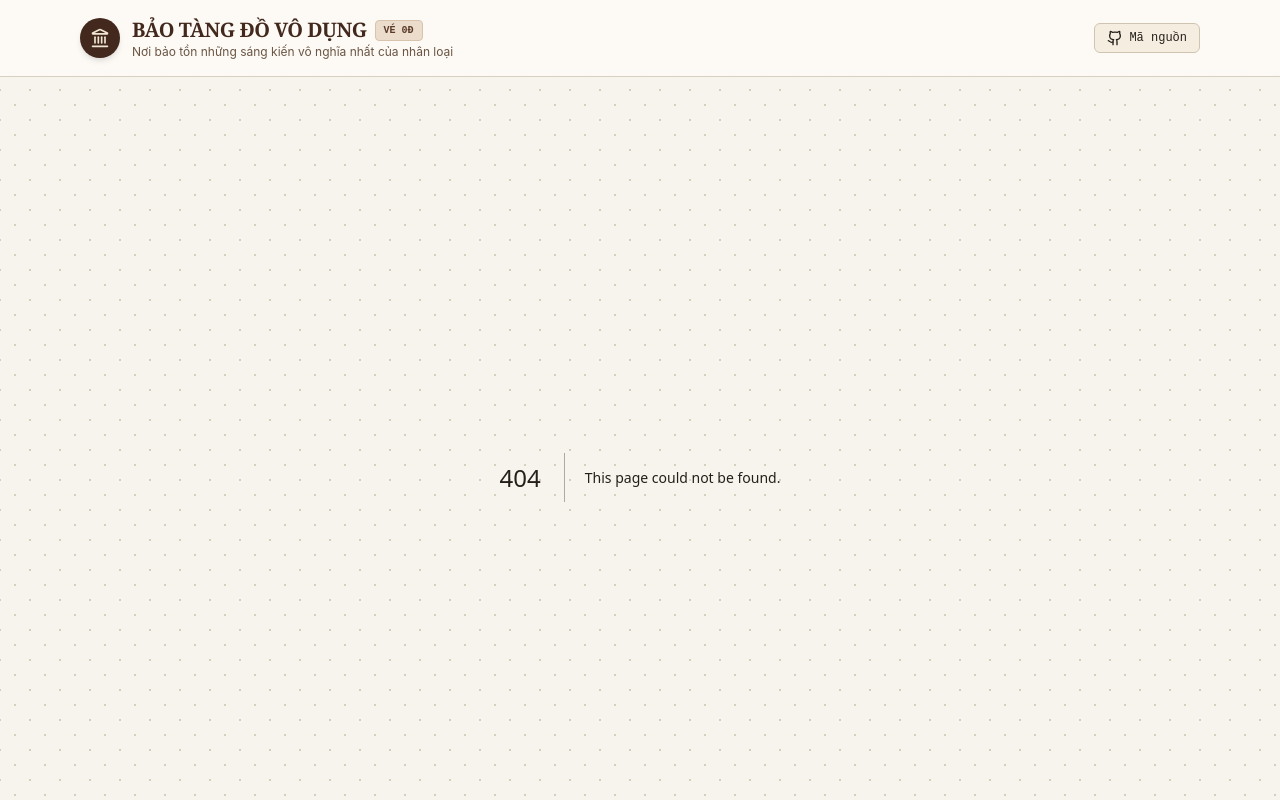
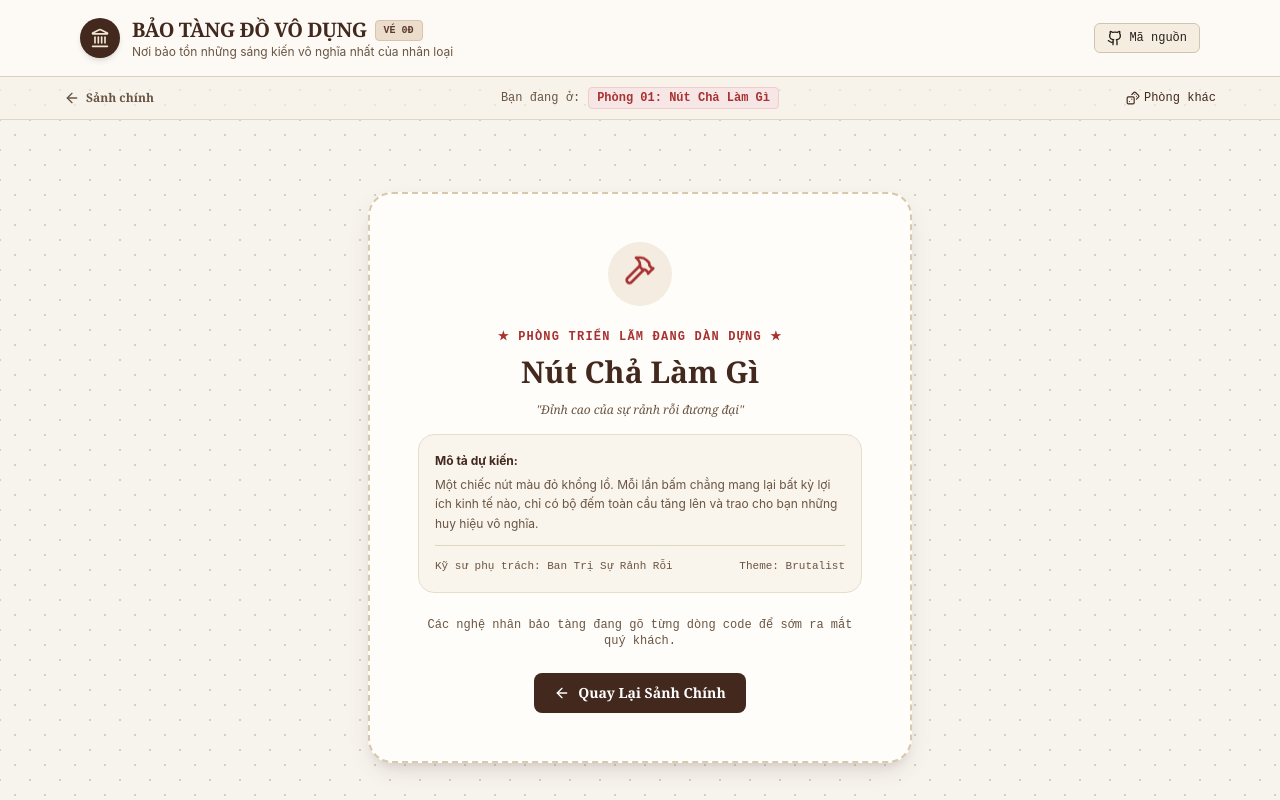
Before and after one commit to pie-12/useless-museum, a Next.js app: page /rooms/do-nothing-button in a window 1280 px wide. Before the commit this address had no page. Shown: the top 800 px of the page. Built offline with nearby package versions, Linux system fonts and the light colour scheme.

Commit message:
feat(router): setup dynamic room route /rooms/[slug] with SSG params

```diff
--- /dev/null
+++ b/src/app/rooms/[slug]/page.tsx
@@ -0,0 +1,120 @@
+import { notFound } from "next/navigation";
+import Link from "next/link";
+import { MUSEUM_ROOMS } from "@/config/rooms.config";
+import { VagueClock } from "@/rooms/vague-clock/VagueClock";
+import { TiredKeyboard } from "@/rooms/tired-keyboard/TiredKeyboard";
+import { UselessConverter } from "@/rooms/useless-converter/UselessConverter";
+import { ArrowLeft, Dices, Hammer, Sparkles, Tag } from "lucide-react";
+
+interface RoomPageProps {
+  params: Promise<{
+    slug: string;
+  }>;
+}
+
+export async function generateStaticParams() {
+  return MUSEUM_ROOMS.map((room) => ({
+    slug: room.id,
+  }));
+}
+
+export default async function RoomPage({ params }: RoomPageProps) {
+  const { slug } = await params;
+  const room = MUSEUM_ROOMS.find((r) => r.id === slug);
+
+  if (!room) {
+    notFound();
+  }
+
+  // Khớp slug với component tương ứng
+  const renderRoomContent = () => {
+    switch (room.id) {
+      case "vague-clock":
+        return <VagueClock />;
+      case "tired-keyboard":
+        return <TiredKeyboard />;
+      case "useless-converter":
+        return <UselessConverter />;
+      default:
+        return (
+          <div className="max-w-xl mx-auto my-12 px-4 text-center">
+            <div className="bg-[#fffdf9] border-2 border-dashed border-[#d8c8b0] rounded-3xl p-8 sm:p-12 shadow-ticket">
+              <div className="w-16 h-16 rounded-full bg-[#f4ece0] text-museum-wood flex items-center justify-center mx-auto mb-4">
+                <Hammer className="w-8 h-8 text-museum-stamp animate-bounce" />
+              </div>
+
+              <span className="text-xs font-mono uppercase tracking-widest text-museum-stamp font-bold">
+                ★ PHÒNG TRIỂN LÃM ĐANG DÀN DỰNG ★
+              </span>
+
+              <h2 className="font-serif font-black text-2xl sm:text-3xl text-museum-wood mt-2 mb-3">
+                {room.title}
+              </h2>
+
+              <p className="text-xs font-serif italic text-museum-sepia mb-4">
+                "{room.tagline}"
+              </p>
+
+              <div className="bg-[#f9f5ec] border border-[#e8ddcb] rounded-2xl p-4 text-xs text-museum-sepia text-left leading-relaxed mb-6">
+                <p className="font-bold text-museum-wood mb-1">Mô tả dự kiến:</p>
+                <p>{room.description}</p>
+                <div className="mt-3 pt-3 border-t border-[#e2d6c0] flex items-center justify-between text-[11px] font-mono">
+                  <span>Kỹ sư phụ trách: {room.author}</span>
+                  <span className="capitalize">Theme: {room.styleTheme}</span>
+                </div>
+              </div>
+
+              <p className="text-xs font-mono text-museum-sepia mb-6">
+                Các nghệ nhân bảo tàng đang gõ từng dòng code để sớm ra mắt quý khách.
+              </p>
+
+              <div className="flex flex-col sm:flex-row items-center justify-center gap-3">
+                <Link
+                  href="/"
+                  className="w-full sm:w-auto px-5 py-2.5 rounded-lg bg-museum-wood hover:bg-museum-sepia text-white font-serif text-sm font-semibold flex items-center justify-center gap-2 transition-colors"
+                >
+                  <ArrowLeft className="w-4 h-4" />
+                  <span>Quay Lại Sảnh Chính</span>
+                </Link>
+              </div>
+            </div>
+          </div>
+        );
+    }
+  };
+
+  return (
+    <div className="min-h-[calc(100vh-140px)] flex flex-col justify-between">
+      {/* Thanh điều hướng nhanh phía trên phòng */}
+      <div className="border-b border-[#dfd6c6] bg-[#f8f3e9]/60 px-4 py-2.5">
+        <div className="max-w-6xl mx-auto flex items-center justify-between gap-4">
+          <Link
+            href="/"
+            className="inline-flex items-center gap-1.5 text-xs font-serif font-bold text-museum-sepia hover:text-museum-wood transition-colors"
+          >
+            <ArrowLeft className="w-4 h-4" />
+            <span>Sảnh chính</span>
+          </Link>
+
+          <div className="flex items-center gap-2 text-xs font-mono">
+            <span className="text-museum-sepia hidden sm:inline">Bạn đang ở:</span>
+            <span className="font-bold text-museum-stamp bg-[#f7e6e6] px-2 py-0.5 rounded border border-[#f0cccc]">
+              Phòng {room.roomNumber < 10 ? `0${room.roomNumber}` : room.roomNumber}: {room.title}
+            </span>
+          </div>
+
+          <Link
+            href="/"
+            className="inline-flex items-center gap-1 text-xs font-mono text-museum-wood hover:text-museum-stamp transition-colors"
+          >
+            <Dices className="w-3.5 h-3.5" />
+            <span className="hidden sm:inline">Phòng khác</span>
+          </Link>
+        </div>
+      </div>
+
+      {/* Nội dung phòng trưng bày */}
+      <div className="flex-1 py-6">{renderRoomContent()}</div>
+    </div>
+  );
+}
```
